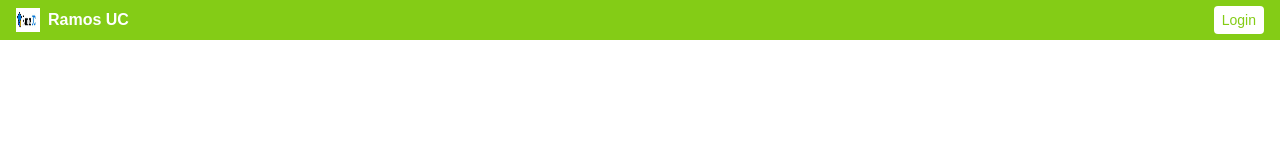
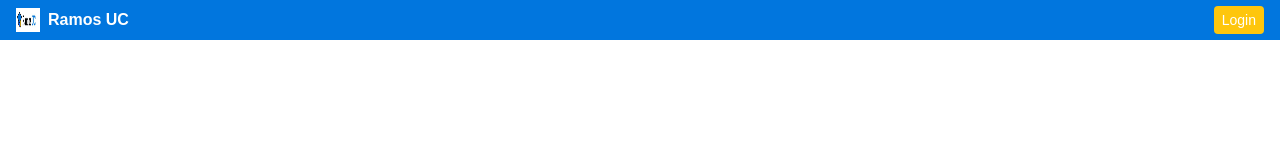
Before and after one commit to open-source-uc/v2-ramos, a Next.js app: page / in a window 1280 px wide. Shown: the top 160 px of the page. Built offline with nearby package versions, Linux system fonts and the light colour scheme.

Commit message:
colores arreglados

```diff
--- a/app/header/MainHeader.tsx
+++ b/app/header/MainHeader.tsx
@@ -1,13 +1,13 @@
 export default function Home() {
   return (
-    <header className="w-full bg-lime-500 h-10 flex items-center justify-between px-4">
+    <header className="w-full bg-celeste h-10 flex items-center justify-between px-4">
 
       <div className="flex items-center space-x-2">
         <img src="/assets/logo.jpg" alt="Logo" className="h-6 w-6" />
         <h1 className="text-white font-bold">Ramos UC</h1>
       </div>
 
-      <button className="bg-white text-lime-500 text-sm px-2 py-1 rounded">
+      <button className="bg-amarillo text-white text-sm px-2 py-1 rounded">
         Login
       </button>
     </header>
--- a/tailwind.config.ts
+++ b/tailwind.config.ts
@@ -11,6 +11,11 @@ const config: Config = {
       colors: {
         background: "var(--background)",
         foreground: "var(--foreground)",
+        celeste: "#0176DE",
+        azul: "#173F8A",
+        azul_oscuro: "#03122E",
+        amarillo: "#FEC60D",
+        amarillo_oscuro: "#E3AE00"
       },
     },
   },
```
